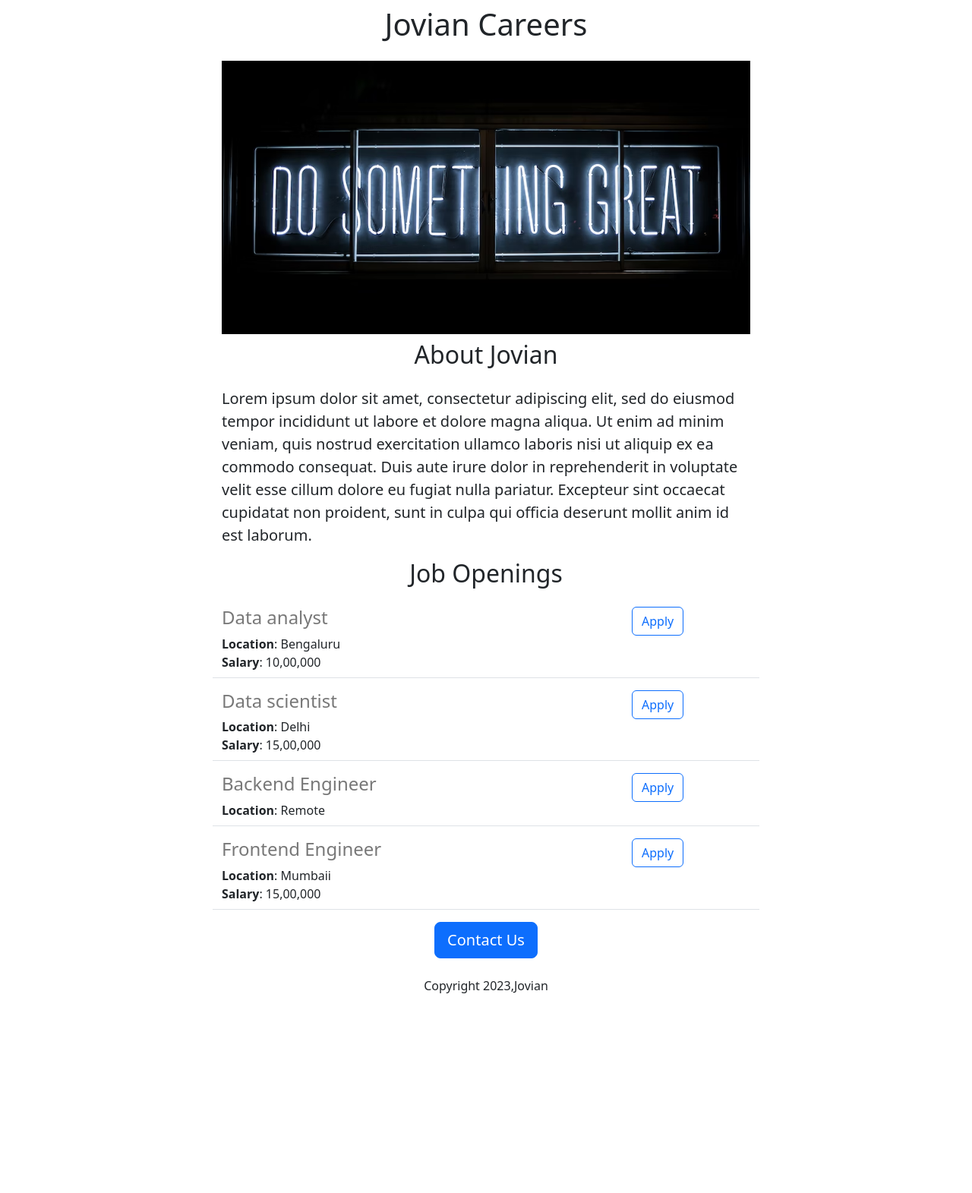
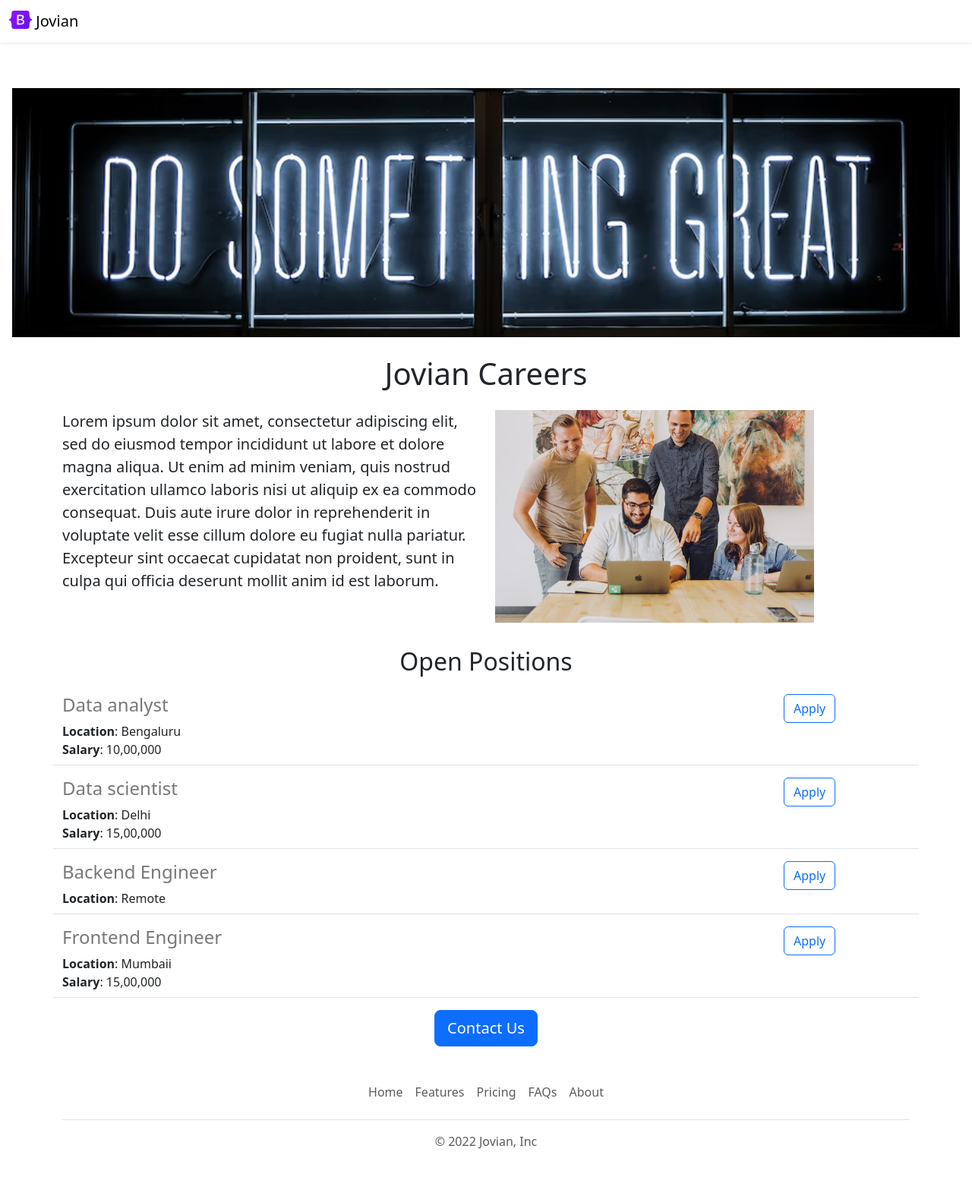
Before and after one commit to mohammadsahil01/jovian_sahil, a Flask app: page / in a window 1280 px wide. Shown: the whole page at 76% size. Before the commit the page ends 1308 px from the top, so only its background shows below. Run offline with Flask 2, Linux system fonts and the light colour scheme.

Commit message:
Added footer and navbar

```diff
--- /dev/null
+++ b/templates/footer.html
@@ -0,0 +1,12 @@
+<div class="container">
+  <footer class="py-3 my-4">
+    <ul class="nav justify-content-center border-bottom pb-3 mb-3">
+      <li class="nav-item"><a href="#" class="nav-link px-2 text-muted">Home</a></li>
+      <li class="nav-item"><a href="#" class="nav-link px-2 text-muted">Features</a></li>
+      <li class="nav-item"><a href="#" class="nav-link px-2 text-muted">Pricing</a></li>
+      <li class="nav-item"><a href="#" class="nav-link px-2 text-muted">FAQs</a></li>
+      <li class="nav-item"><a href="#" class="nav-link px-2 text-muted">About</a></li>
+    </ul>
+    <p class="text-center text-muted">&copy; 2022 Jovian, Inc</p>
+  </footer>
+</div>
--- a/templates/home.html
+++ b/templates/home.html
@@ -10,24 +10,30 @@
         height:360px;
         object-fit:cover;
         width: 100%;
+        padding:16px;
+      }
 
-      }
-      .container {
-        max-width:720px;
-        margin: 0 auto 0 auto;
-      }
     </style>
   </head>
   <body>
+    {% include 'nav.html' %}
+    <img class =".img-fluid" id ="banner" src= "https://joviansahil.sahilmohammad2.repl.co/static/banner.jpeg" >
     <div class = "container">
 
        <h1 class ="text-center mt-2 mb-4" > {{company_name}} Careers</h1>
-       <img class =".img-fluid" id ="banner" src= "https://joviansahil.sahilmohammad2.repl.co/static/banner.jpeg" >
-       <h2 class ="text-center mt-2 mb-4">About Jovian</h2>
-       <p class="lead">
+
+   <div class="row">
+    <div class="col-6 mb-2">
+      <p class="lead">
          Lorem ipsum dolor sit amet, consectetur adipiscing elit, sed do eiusmod tempor incididunt ut labore et dolore magna aliqua. Ut enim ad minim veniam, quis nostrud exercitation ullamco laboris nisi ut aliquip ex ea commodo consequat. Duis aute irure dolor in reprehenderit in voluptate velit esse cillum dolore eu fugiat nulla pariatur. Excepteur sint occaecat cupidatat non proident, sunt in culpa qui officia deserunt mollit anim id est laborum.
-       </p>
-       <h2 class ="text-center mt-2 mb-4">Job Openings</h2>
+     </p>
+      </div>
+        <div class="col-6 mb-2">
+       <img src="/static/people.jpeg" style="height:280px;"
+      </div>
+      </div>
+
+       <h2 class ="text-center mt-4 mb-4">Open Positions</h2>
        <div>
          {% for job in jobs %}
           {%include "jobitem.html" %}
@@ -35,9 +41,10 @@
        </div>
        <div style= "text-align:center">
        <button type="button" class="btn btn-primary btn-lg">Contact Us</button>
-       <p class = "mt-4">Copyright 2023,Jovian</p>
+
 
     </div>
+    {% include 'footer.html' %}
   </body>
 
 </html>
--- a/templates/jobitem.html
+++ b/templates/jobitem.html
@@ -1,5 +1,5 @@
 <div class="border-bottom row" style="margin-bottom:16px;padding-bottom:8px;">
-   <div class= "col-9">
+   <div class= "col-10">
      <h4
        style ="color:rgb(120,120,120);
       margin bottom:4px;">
@@ -14,7 +14,7 @@
       </div>
       {% endif %}
      </div>
-     <div class="col-3">
+     <div class="col-2">
        <button type="button" class="btn btn-outline-primary">Apply</button>
      </div>
 
--- /dev/null
+++ b/templates/nav.html
@@ -0,0 +1,9 @@
+<nav class="navbar bg-body shadow-sm fixed-top bg-white">
+  <div class="container-fluid">
+    <a class="navbar-brand" href="#">
+      <img src="/static/logo.svg" alt="Logo" width="30" height="24" class="d-inline-block align-text-top">
+      Jovian
+    </a>
+  </div>
+</nav>
+<div style ="height:100px"></div>
```
Also changed, not shown: static/logo.svg (added), static/people.jpeg (added).
